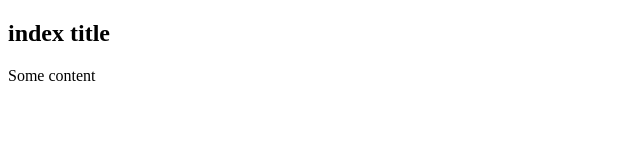
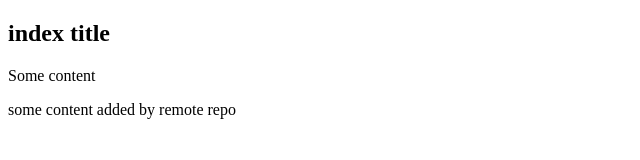
Before and after one commit to sanjaykumar0909/Simulate_repo, a plain HTML site: page index.html in a window 1280 px wide. Shown: the whole page, without its empty margins (0-640 px from the left). Drawn offline with Linux system fonts and the light colour scheme.

Commit message:
Update index.html

```diff
--- a/index.html
+++ b/index.html
@@ -9,6 +9,7 @@
 <body>
     <h2>index title</h2>
     <div class="cntr">Some content</div>
+    <p>some content added by remote repo</p>
 
 </body>
 </html>
```
